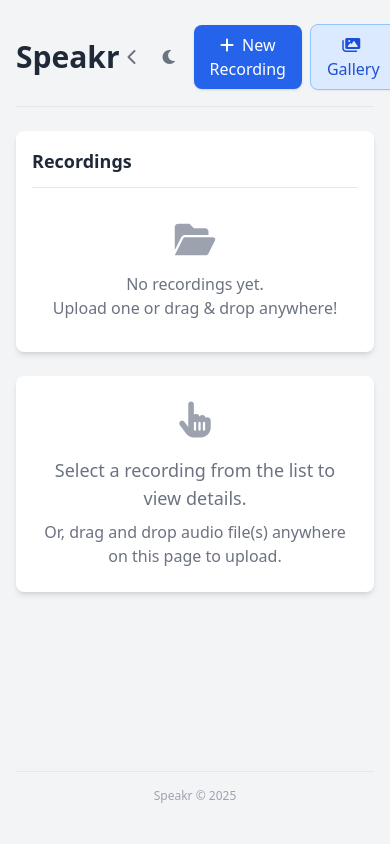
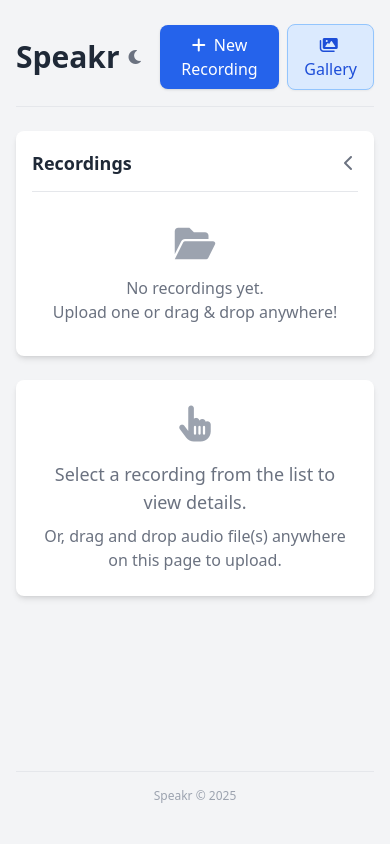
Before and after one commit to tanghui315/speakr-app, a Flask app: page / in a window 390 px wide. Run offline with Flask 3, Linux system fonts and the light colour scheme; data that the repository does not hold is empty; parts of the project's set-up code (start-up, migrations or seed data) failed here and were passed over; some libraries are stand-ins or nearby versions.

Commit message:
collapsible button

```diff
--- a/templates/index.html
+++ b/templates/index.html
@@ -365,9 +365,6 @@
                 Speakr
             </h1>
             <div class="flex items-center space-x-2">
-                 <button @click="toggleSidebar" class="p-2 rounded-full text-[var(--text-muted)] hover:bg-[var(--bg-tertiary)] dark:text-gray-400 dark:hover:bg-gray-700 transition-colors duration-200" :title="isSidebarCollapsed ? 'Show Sidebar' : 'Hide Sidebar'">
-                    <i :class="isSidebarCollapsed ? 'fas fa-bars' : 'fas fa-chevron-left'"></i>
-                 </button>
                  <button @click="toggleDarkMode" class="p-2 rounded-full text-[var(--text-muted)] hover:bg-[var(--bg-tertiary)] dark:text-gray-400 dark:hover:bg-gray-700 transition-colors duration-200" :title="isDarkMode ? 'Switch to Light Mode' : 'Switch to Dark Mode'">
                     <i :class="isDarkMode ? 'fas fa-sun' : 'fas fa-moon'"></i>
                 </button>
@@ -396,6 +393,8 @@
             </div>
         </div>
 
+        <!-- Sidebar toggle button will be positioned relative to the main container -->
+
         <main class="flex-grow"
              @dragover.prevent="dragover = true"
              @dragleave.prevent="handleDragLeave"
@@ -408,10 +407,23 @@
                 </div>
             </div>
 
-            <div v-if="currentView === 'gallery'" class="flex-grow flex flex-col rounded-lg">
-                 <div class="grid grid-cols-1 lg:grid-cols-4 gap-6 flex-grow">
-                    <div v-show="!isSidebarCollapsed" class="lg:col-span-1 bg-[var(--bg-secondary)] p-4 rounded-lg shadow-md flex flex-col">
-                        <h3 class="text-lg font-semibold mb-4 sticky top-0 bg-[var(--bg-secondary)] pb-3 border-b border-[var(--border-primary)] text-[var(--text-primary)]">Recordings</h3>
+            <div v-if="currentView === 'gallery'" class="flex-grow flex flex-col rounded-lg relative">
+                <!-- Sidebar toggle button that appears when sidebar is collapsed - positioned at the left edge of main content -->
+                <button v-if="isSidebarCollapsed"
+                        @click="toggleSidebar"
+                        class="absolute -left-3 top-1/4 z-20 bg-gradient-to-r from-[var(--bg-accent)] to-[var(--bg-secondary)] p-2 pl-1 pr-3 rounded-r-lg shadow-lg text-[var(--text-accent)] hover:text-[var(--text-primary)] hover:shadow-xl transition-all duration-300 transform hover:translate-x-1 border-r border-t border-b border-[var(--border-accent)]"
+                        title="Show Sidebar">
+                    <i class="fas fa-chevron-right"></i>
+                </button>
+
+                <div class="grid grid-cols-1 lg:grid-cols-4 gap-6 flex-grow">
+                    <div v-show="!isSidebarCollapsed" class="lg:col-span-1 bg-[var(--bg-secondary)] p-4 rounded-lg shadow-md flex flex-col relative">
+                         <div class="flex justify-between items-center mb-4 sticky top-0 bg-[var(--bg-secondary)] pb-3 border-b border-[var(--border-primary)]">
+                            <h3 class="text-lg font-semibold text-[var(--text-primary)]">Recordings</h3>
+                            <button @click="toggleSidebar" class="p-1 rounded-full text-[var(--text-muted)] hover:bg-[var(--bg-tertiary)] dark:text-gray-400 dark:hover:bg-gray-700 transition-colors duration-200" :title="isSidebarCollapsed ? 'Show Sidebar' : 'Hide Sidebar'">
+                                <i class="fas fa-chevron-left"></i>
+                             </button>
+                        </div>
                          <div v-if="isLoadingRecordings" class="text-center text-[var(--text-muted)] py-4">
                             <i class="fas fa-spinner fa-spin mr-2"></i> Loading recordings...
                         </div>
```
